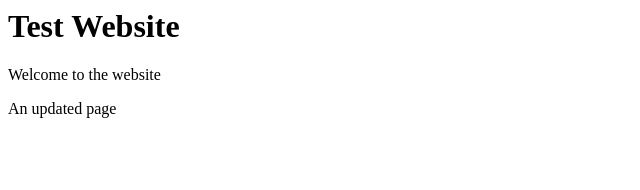
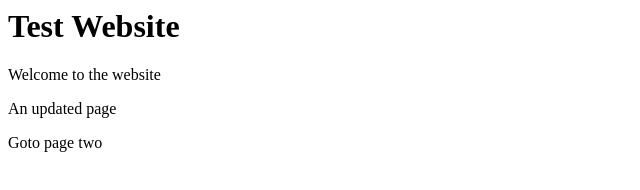
Before and after one commit to connectedblue/test_website, a plain HTML site: page index.html in a window 1280 px wide. Shown: the whole page, without its empty margins (0-640 px from the left). Drawn offline with Linux system fonts and the light colour scheme.

Commit message:
Update index.html

```diff
--- a/index.html
+++ b/index.html
@@ -3,5 +3,7 @@
     <h1>Test Website</h1>
     <p>Welcome to the website</p>
     <p>An updated page</p>
+
+    <a hef="/page-2">Goto page two</a>
   </body>
 </html>
```
